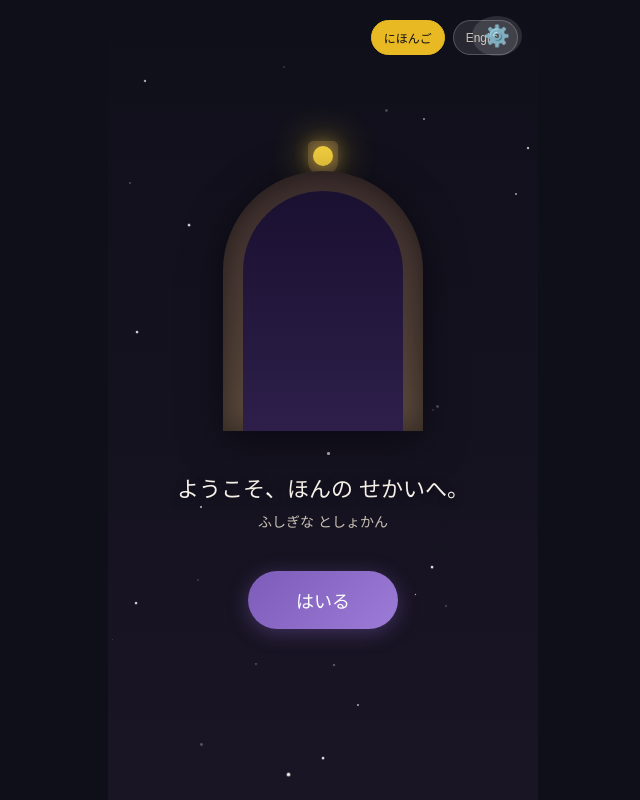
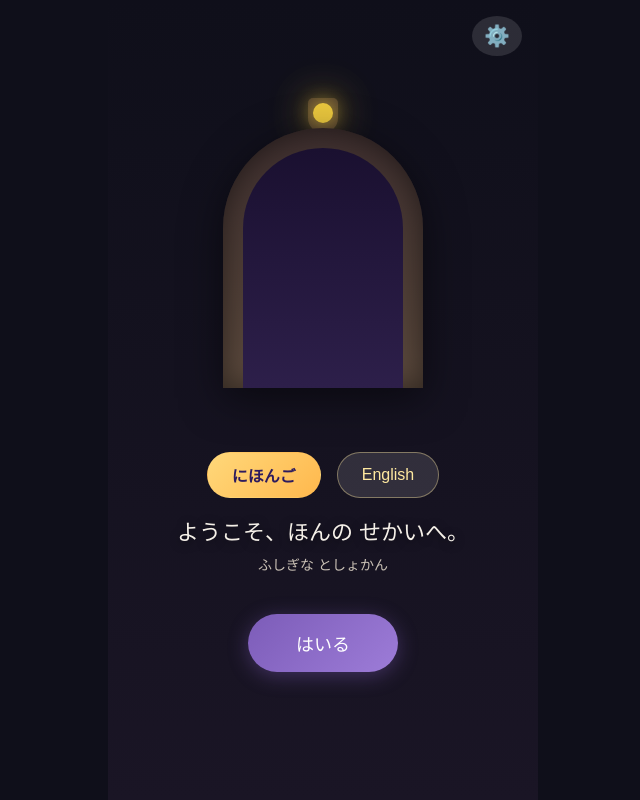
Before and after one commit to rossi728/yomitomo-app, a website: page www/index.html in a window 1280 px wide. Shown: the whole page, without its empty margins (317-957 px from the left). Drawn offline with Linux system fonts and the light colour scheme; a web font is replaced by a local one.

Commit message:
fix: 言語ボタン位置と同意後の対話遷移UX
- 言語選択を gate 直下・ようこその上へ移動 (.language-selector)
- freemium.css に lang-btn スタイルを集約、init で保存言語復元
- pendingVoiceAction で同意後に goToDialogue を再開

Made-with: Cursor

```diff
--- a/www/freemium.css
+++ b/www/freemium.css
@@ -604,3 +604,38 @@
   color: #888;
   margin: 0 8px;
 }
+
+/* ============================================
+   ホーム画面 言語選択（指示書 追加作業1）
+   ============================================ */
+
+.language-selector {
+  display: flex;
+  justify-content: center;
+  gap: 16px;
+  margin: 24px 0 16px;
+}
+
+.lang-btn {
+  padding: 10px 24px;
+  background: rgba(255, 255, 255, 0.12);
+  color: #ffe9a0;
+  border: 1.5px solid rgba(255, 233, 160, 0.4);
+  border-radius: 24px;
+  font-size: 1em;
+  cursor: pointer;
+  transition: all 0.2s;
+  font-family: inherit;
+}
+
+.lang-btn:active {
+  transform: scale(0.95);
+  background: rgba(255, 233, 160, 0.25);
+}
+
+.lang-btn.active {
+  background: linear-gradient(135deg, #ffd87a 0%, #ffb84d 100%);
+  color: #2d1b5e;
+  border-color: transparent;
+  font-weight: bold;
+}
--- a/www/index.html
+++ b/www/index.html
@@ -212,29 +212,7 @@
       transform: translateY(0);
     }
 
-    .lang-switch {
-      position: absolute;
-      top: 20px;
-      right: 20px;
-      display: flex;
-      gap: 8px;
-    }
-    .lang-btn {
-      background: rgba(255,255,255,0.1);
-      border: 1px solid rgba(255,255,255,0.2);
-      color: var(--text-secondary);
-      padding: 8px 12px;
-      font-size: 12px;
-      font-family: inherit;
-      border-radius: 20px;
-      cursor: pointer;
-      transition: all 0.2s;
-    }
-    .lang-btn.active {
-      background: var(--accent-gold);
-      color: var(--bg-deep);
-      border-color: var(--accent-gold);
-    }
+    /* 言語ボタン: スタイルは freemium.css (.language-selector, .lang-btn) */
 
     /* ========================================
        本棚画面
@@ -900,11 +878,6 @@
       <button type="button" class="home-settings-btn" onclick="showSettings()" aria-label="設定">⚙️</button>
       <div class="stars" id="home-stars"></div>
 
-      <div class="lang-switch">
-        <button class="lang-btn active" onclick="setLanguage('ja')">にほんご</button>
-        <button class="lang-btn" onclick="setLanguage('en')">English</button>
-      </div>
-
       <div class="gate-container">
         <div class="lamp">
           <div class="lamp-body">
@@ -914,6 +887,11 @@
         <div class="gate">
           <div class="gate-inner"></div>
         </div>
+      </div>
+
+      <div class="language-selector">
+        <button type="button" class="lang-btn active" onclick="setLanguage('ja')">にほんご</button>
+        <button type="button" class="lang-btn" onclick="setLanguage('en')">English</button>
       </div>
 
       <h1 class="welcome-text" id="welcome-text">ようこそ、ほんの せかいへ。</h1>
@@ -1137,6 +1115,8 @@
     let isPlaying = false;
     let isRecording = false;
     let ws = null; // WebSocket接続
+    /** 同意後に再開する処理（例: goToDialogue） */
+    let pendingVoiceAction = null;
     let audioElement = null; // 音声再生用（朗読画面）
     let playingPage = null; // 現在再生中のページ番号（ページ切替検知用）
     // 対話画面の音声再生用
@@ -1669,6 +1649,17 @@
     // 初期化
     // ========================================
     function init() {
+      try {
+        const savedLang = localStorage.getItem('yomitomo_lang');
+        if (savedLang === 'ja' || savedLang === 'en') {
+          currentLanguage = savedLang;
+        }
+      } catch (e) {
+        console.warn('言語設定の読み込みに失敗:', e);
+      }
+      syncLangButtonActiveState();
+      updateTexts();
+
       createStars('home-stars', 30);
       createStars('shelf-stars', 20);
       createStars('dialogue-stars', 25);
@@ -1706,16 +1697,22 @@
     // ========================================
     // 言語切り替え
     // ========================================
+    function syncLangButtonActiveState() {
+      document.querySelectorAll('.lang-btn').forEach(btn => {
+        btn.classList.remove('active');
+      });
+      const activeBtn = document.querySelector(
+        currentLanguage === 'ja' ? '.lang-btn[onclick*="ja"]' : '.lang-btn[onclick*="en"]'
+      );
+      if (activeBtn) {
+        activeBtn.classList.add('active');
+      }
+    }
+
     function setLanguage(lang) {
       currentLanguage = lang;
       localStorage.setItem('yomitomo_lang', lang);
-
-      // ボタンの状態を更新
-      document.querySelectorAll('.lang-btn').forEach(btn => {
-        btn.classList.toggle('active', btn.textContent.includes(lang === 'ja' ? 'にほんご' : 'English'));
-      });
-
-      // テキストを更新
+      syncLangButtonActiveState();
       updateTexts();
     }
 
@@ -2143,7 +2140,9 @@
     // 対話画面
     // ========================================
     function goToDialogue() {
-      if (!canStartVoiceDialog()) {
+      if (!canStartVoiceDialog(() => {
+        goToDialogue();
+      })) {
         console.log('[Consent] 音声対話の同意なし、対話画面へ進めない');
         return;
       }
@@ -2705,18 +2704,24 @@
         agreeBtn.addEventListener('click', () => {
           setVoiceConsent('granted');
           hideVoiceConsentOverlay();
+          if (pendingVoiceAction) {
+            const action = pendingVoiceAction;
+            pendingVoiceAction = null;
+            setTimeout(action, 300);
+          }
         });
       }
 
       if (denyBtn) {
         denyBtn.addEventListener('click', () => {
+          pendingVoiceAction = null;
           setVoiceConsent('denied');
           hideVoiceConsentOverlay();
         });
       }
     }
 
-    function canStartVoiceDialog() {
+    function canStartVoiceDialog(onConsentCallback) {
       const consent = getVoiceConsent();
       if (consent === 'granted') {
         return true;
@@ -2724,9 +2729,11 @@
 
       if (consent === 'denied') {
         alert('音声対話機能はオフになっています。\n\n設定画面から「音声対話を有効にする」をタップすると、ご利用いただけます。');
+        pendingVoiceAction = null;
         return false;
       }
 
+      pendingVoiceAction = (typeof onConsentCallback === 'function') ? onConsentCallback : null;
       showVoiceConsentOverlay();
       return false;
     }
```
